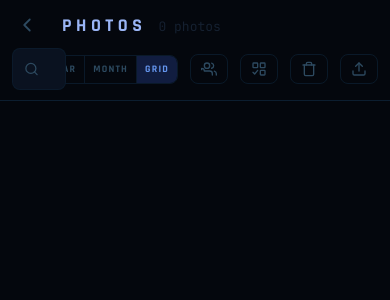
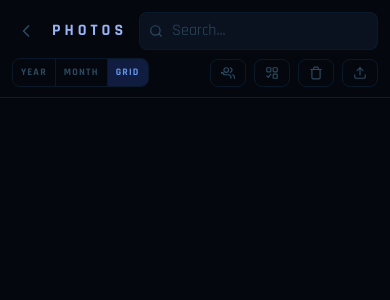
Before and after one commit to zainkhatri/prometheon, a Flask app: page /photos in a window 390 px wide. Shown: the top 300 px of the page. Run offline with Flask 3, Linux system fonts and the light colour scheme; the visitor is signed in with stand-in values (Sample User, id 1); data that the repository does not hold is empty; some libraries are stand-ins or nearby versions.

Commit message:
responsive two-row header with tailwind, clean up old mobile CSS

```diff
--- a/templates/photos.html
+++ b/templates/photos.html
@@ -32,6 +32,8 @@
     </script>
     <style>
         * { box-sizing: border-box; -webkit-tap-highlight-color: transparent; }
+        .no-scrollbar::-webkit-scrollbar { display: none; }
+        .no-scrollbar { -ms-overflow-style: none; scrollbar-width: none; }
 
         #pg-overlay {
             position: fixed; inset: 0; background: #04070d;
@@ -891,7 +893,6 @@
 
         /* ─── Mobile toolbar ─── */
         @supports (padding: env(safe-area-inset-top)) {
-            #main-header { padding-top: calc(12px + env(safe-area-inset-top)); }
             .lb-footer { padding-bottom: calc(20px + env(safe-area-inset-bottom)); }
         }
 
@@ -904,27 +905,6 @@
         body.lb-open { overflow: hidden !important; overscroll-behavior: none; }
 
         @media (max-width: 640px) {
-            #main-header {
-                flex-wrap: wrap;
-                gap: 8px;
-                padding: 10px 12px;
-                padding-top: calc(10px + env(safe-area-inset-top, 0px));
-            }
-            #main-header > .flex:first-child { width: 100%; }
-            #main-header > .flex:last-child {
-                width: 100%;
-                justify-content: space-between;
-            }
-            #search-wrap { flex: 1; min-width: 0; }
-            #search-input {
-                width: 100% !important;
-                font-size: 16px;
-            }
-            #search-input:focus { width: 100% !important; }
-            .view-tab { padding: 6px 10px !important; }
-            #trash-btn span, #people-btn span, #select-btn span, #upload-btn span { display: none; }
-            #trash-btn, #people-btn, #select-btn, #upload-btn { padding: 6px 10px !important; }
-
             .lb-top, .lb-bottom { padding-left: 16px; padding-right: 16px; }
             .lb-date { font-size: 14px; }
             #lb-people .lb-person { padding: 4px 8px 4px 4px; }
@@ -1181,45 +1161,47 @@
 <div id="pg-overlay"></div>
 
 <!-- Top bar -->
-<header id="main-header" class="px-6 py-4 flex items-center justify-between sticky top-0 z-50" style="background: #04070d; box-shadow: 0 1px 0 #0c1e30;">
-    <div class="flex items-center gap-5">
-        <a href="/" class="text-term-gray hover:text-accent-bright transition-colors p-1" title="Home">
-            <svg width="22" height="22" viewBox="0 0 24 24" fill="none" stroke="currentColor" stroke-width="2" stroke-linecap="round" stroke-linejoin="round"><path d="M15 18l-6-6 6-6"/></svg>
+<header id="main-header" class="sticky top-0 z-50" style="background: #04070d; box-shadow: 0 1px 0 #0c1e30;">
+    <!-- Row 1: brand + search -->
+    <div class="flex items-center gap-3 px-3 sm:px-4 lg:px-6 pt-3 pb-2 lg:pb-3" style="padding-top: calc(12px + env(safe-area-inset-top, 0px));">
+        <a href="/" class="text-term-gray hover:text-accent-bright transition-colors p-1 shrink-0" title="Home">
+            <svg width="20" height="20" viewBox="0 0 24 24" fill="none" stroke="currentColor" stroke-width="2" stroke-linecap="round" stroke-linejoin="round"><path d="M15 18l-6-6 6-6"/></svg>
         </a>
-        <div class="w-px h-5 bg-border/60 hidden sm:block"></div>
-        <div class="flex items-baseline gap-3">
-            <span class="text-accent-bright font-bold text-[18px] sm:text-[20px] tracking-[0.25em]" style="font-family:'Rajdhani',sans-serif;font-weight:700;text-transform:uppercase">PHOTOS</span>
-            <span class="text-term-dark text-[13px]" id="photo-count"></span>
+        <div class="flex items-baseline gap-2 shrink-0">
+            <span class="text-accent-bright font-bold text-[16px] sm:text-[18px] lg:text-[20px] tracking-[0.25em]" style="font-family:'Rajdhani',sans-serif;font-weight:700;text-transform:uppercase">PHOTOS</span>
+            <span class="text-term-dark text-[11px] sm:text-[13px] hidden sm:inline" id="photo-count"></span>
+        </div>
+        <div class="relative flex-1 min-w-0 max-w-xs ml-auto" id="search-wrap">
+            <input id="search-input" type="text" placeholder="Search..."
+                   class="w-full bg-bg-tertiary border border-border/70 rounded-lg pl-8 pr-3 py-1.5 text-[13px] text-term-white placeholder-term-gray focus:border-accent-dim focus:outline-none transition-all"
+                   autocomplete="off" spellcheck="false" style="font-size:16px;">
+            <svg class="absolute left-2.5 top-1/2 -translate-y-1/2 text-term-gray pointer-events-none" width="14" height="14" viewBox="0 0 24 24" fill="none" stroke="currentColor" stroke-width="2" stroke-linecap="round" stroke-linejoin="round"><circle cx="11" cy="11" r="8"/><path d="M21 21l-4.35-4.35"/></svg>
+            <div id="search-suggestions" class="hidden"></div>
         </div>
     </div>
-    <div class="flex items-center gap-3 sm:gap-4">
-        <div class="relative" id="search-wrap">
-            <input id="search-input" type="text" placeholder="Search..."
-                   class="w-32 sm:w-48 md:w-64 bg-bg-tertiary border border-border/70 rounded-lg pl-9 pr-4 py-2 text-[13px] sm:text-[13px] text-term-white placeholder-term-gray focus:border-accent-dim focus:outline-none transition-all"
-                   autocomplete="off" spellcheck="false">
-            <svg class="absolute left-3 top-1/2 -translate-y-1/2 text-term-gray pointer-events-none" width="15" height="15" viewBox="0 0 24 24" fill="none" stroke="currentColor" stroke-width="2" stroke-linecap="round" stroke-linejoin="round"><circle cx="11" cy="11" r="8"/><path d="M21 21l-4.35-4.35"/></svg>
-            <div id="search-suggestions" class="hidden"></div>
+    <!-- Row 2: view tabs + actions -->
+    <div class="flex items-center gap-2 px-3 sm:px-4 lg:px-6 pb-2.5 overflow-x-auto no-scrollbar" style="-webkit-overflow-scrolling:touch;">
+        <div class="flex rounded-lg border border-border/80 overflow-hidden text-[11px] sm:text-[13px] font-medium shrink-0">
+            <button id="btn-year"  class="view-tab px-3 sm:px-4 py-1.5 transition-all" onclick="setView('year')">Year</button>
+            <button id="btn-month" class="view-tab px-3 sm:px-4 py-1.5 transition-all border-x border-border/80" onclick="setView('month')">Month</button>
+            <button id="btn-grid"  class="view-tab px-3 sm:px-4 py-1.5 transition-all" onclick="setView('grid')">Grid</button>
         </div>
-        <div class="flex rounded-lg border border-border/80 overflow-hidden text-[13px] font-medium shrink-0">
-            <button id="btn-year"  class="view-tab px-4 sm:px-5 py-2 transition-all" onclick="setView('year')">Year</button>
-            <button id="btn-month" class="view-tab px-4 sm:px-5 py-2 transition-all border-x border-border/80" onclick="setView('month')">Month</button>
-            <button id="btn-grid"  class="view-tab px-4 sm:px-5 py-2 transition-all" onclick="setView('grid')">Grid</button>
-        </div>
-        <button id="people-btn" class="text-term-gray hover:text-accent text-[13px] px-3 sm:px-4 py-2 rounded-lg border border-border/80 hover:border-accent-dim transition-all flex items-center gap-2 shrink-0">
-            <svg width="16" height="16" viewBox="0 0 24 24" fill="none" stroke="currentColor" stroke-width="2" stroke-linecap="round" stroke-linejoin="round"><path d="M17 21v-2a4 4 0 00-4-4H5a4 4 0 00-4-4v2"/><circle cx="9" cy="7" r="4"/><path d="M23 21v-2a4 4 0 00-3-3.87"/><path d="M16 3.13a4 4 0 010 7.75"/></svg>
-            <span>People</span>
+        <div class="flex-1"></div>
+        <button id="people-btn" class="text-term-gray hover:text-accent text-[11px] sm:text-[13px] px-2.5 sm:px-3 py-1.5 rounded-lg border border-border/80 hover:border-accent-dim transition-all flex items-center gap-1.5 shrink-0">
+            <svg width="14" height="14" viewBox="0 0 24 24" fill="none" stroke="currentColor" stroke-width="2" stroke-linecap="round" stroke-linejoin="round"><path d="M17 21v-2a4 4 0 00-4-4H5a4 4 0 00-4-4v2"/><circle cx="9" cy="7" r="4"/><path d="M23 21v-2a4 4 0 00-3-3.87"/><path d="M16 3.13a4 4 0 010 7.75"/></svg>
+            <span class="hidden sm:inline">People</span>
         </button>
-        <button id="select-btn" class="text-term-gray hover:text-accent text-[13px] px-3 sm:px-4 py-2 rounded-lg border border-border/80 hover:border-accent-dim transition-all flex items-center gap-2 shrink-0">
-            <svg width="16" height="16" viewBox="0 0 24 24" fill="none" stroke="currentColor" stroke-width="2" stroke-linecap="round" stroke-linejoin="round"><rect x="3" y="3" width="7" height="7" rx="1"/><rect x="14" y="3" width="7" height="7" rx="1"/><rect x="14" y="14" width="7" height="7" rx="1"/><path d="M3 17l2.5 2.5L10 14"/></svg>
-            <span>Select</span>
+        <button id="select-btn" class="text-term-gray hover:text-accent text-[11px] sm:text-[13px] px-2.5 sm:px-3 py-1.5 rounded-lg border border-border/80 hover:border-accent-dim transition-all flex items-center gap-1.5 shrink-0">
+            <svg width="14" height="14" viewBox="0 0 24 24" fill="none" stroke="currentColor" stroke-width="2" stroke-linecap="round" stroke-linejoin="round"><rect x="3" y="3" width="7" height="7" rx="1"/><rect x="14" y="3" width="7" height="7" rx="1"/><rect x="14" y="14" width="7" height="7" rx="1"/><path d="M3 17l2.5 2.5L10 14"/></svg>
+            <span class="hidden sm:inline">Select</span>
         </button>
-        <button id="trash-btn" class="text-term-gray hover:text-accent text-[13px] px-3 sm:px-4 py-2 rounded-lg border border-border/80 hover:border-accent-dim transition-all flex items-center gap-2 shrink-0">
-            <svg width="16" height="16" viewBox="0 0 24 24" fill="none" stroke="currentColor" stroke-width="2" stroke-linecap="round" stroke-linejoin="round"><polyline points="3 6 5 6 21 6"/><path d="M19 6v14a2 2 0 01-2 2H7a2 2 0 01-2-2V6m3 0V4a2 2 0 012-2h4a2 2 0 012 2v2"/></svg>
-            <span>Trash</span>
+        <button id="trash-btn" class="text-term-gray hover:text-accent text-[11px] sm:text-[13px] px-2.5 sm:px-3 py-1.5 rounded-lg border border-border/80 hover:border-accent-dim transition-all flex items-center gap-1.5 shrink-0">
+            <svg width="14" height="14" viewBox="0 0 24 24" fill="none" stroke="currentColor" stroke-width="2" stroke-linecap="round" stroke-linejoin="round"><polyline points="3 6 5 6 21 6"/><path d="M19 6v14a2 2 0 01-2 2H7a2 2 0 01-2-2V6m3 0V4a2 2 0 012-2h4a2 2 0 012 2v2"/></svg>
+            <span class="hidden sm:inline">Trash</span>
         </button>
-        <button id="upload-btn" class="text-term-gray hover:text-accent text-[13px] px-3 sm:px-4 py-2 rounded-lg border border-border/80 hover:border-accent-dim transition-all flex items-center gap-2 shrink-0">
-            <svg width="16" height="16" viewBox="0 0 24 24" fill="none" stroke="currentColor" stroke-width="2" stroke-linecap="round" stroke-linejoin="round"><path d="M21 15v4a2 2 0 01-2 2H5a2 2 0 01-2-2v-4"/><polyline points="17 8 12 3 7 8"/><line x1="12" y1="3" x2="12" y2="15"/></svg>
-            <span>Upload</span>
+        <button id="upload-btn" class="text-term-gray hover:text-accent text-[11px] sm:text-[13px] px-2.5 sm:px-3 py-1.5 rounded-lg border border-border/80 hover:border-accent-dim transition-all flex items-center gap-1.5 shrink-0">
+            <svg width="14" height="14" viewBox="0 0 24 24" fill="none" stroke="currentColor" stroke-width="2" stroke-linecap="round" stroke-linejoin="round"><path d="M21 15v4a2 2 0 01-2 2H5a2 2 0 01-2-2v-4"/><polyline points="17 8 12 3 7 8"/><line x1="12" y1="3" x2="12" y2="15"/></svg>
+            <span class="hidden sm:inline">Upload</span>
         </button>
     </div>
 </header>
@@ -1429,7 +1411,8 @@ let allItems = [];
 let lbIndex = -1;
 let lbZoomed = false;
 
-const HEADER_H = document.getElementById('main-header').offsetHeight;
+function getHeaderH() { return document.getElementById('main-header').offsetHeight; }
+const HEADER_H = getHeaderH();
 
 function getGridMetrics() {
     const cols = window.innerWidth >= 1400 ? 7 : window.innerWidth >= 768 ? 5 : 3;
```
